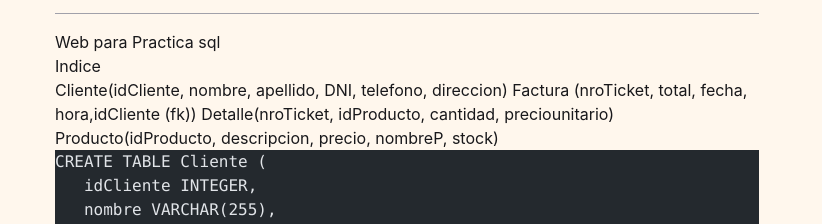
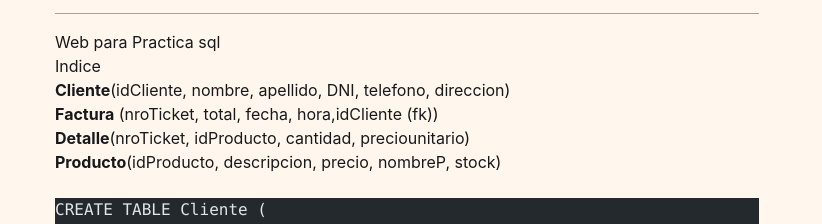
Before and after one commit to Fabian-Martinez-Rincon/Fablog, an Astro site: page /posts/sql in a window 1280 px wide. Shown: the part 574-798 px from the top of the page, without its empty margins (233-1055 px from the left). Built offline with nearby package versions, Linux system fonts and the light colour scheme; Astro itself is replaced by a stand-in of ours; some packages are replaced by stand-ins of ours; code samples lack their colours.

````diff
--- a/src/pages/posts/sql.md
+++ b/src/pages/posts/sql.md
@@ -14,10 +14,12 @@
 
 ### Indice
 
-Cliente(idCliente, nombre, apellido, DNI, telefono, direccion)
-Factura (nroTicket, total, fecha, hora,idCliente (fk))
-Detalle(nroTicket, idProducto, cantidad, preciounitario)
-Producto(idProducto, descripcion, precio, nombreP, stock)
+- **Cliente**(idCliente, nombre, apellido, DNI, telefono, direccion)
+- **Factura** (nroTicket, total, fecha, hora,idCliente (fk))
+- **Detalle**(nroTicket, idProducto, cantidad, preciounitario)
+- **Producto**(idProducto, descripcion, precio, nombreP, stock)
+
+<br>
 
 ```sql
 CREATE TABLE Cliente (
````
Also changed, not shown: public/posts/dbd.jpg.
